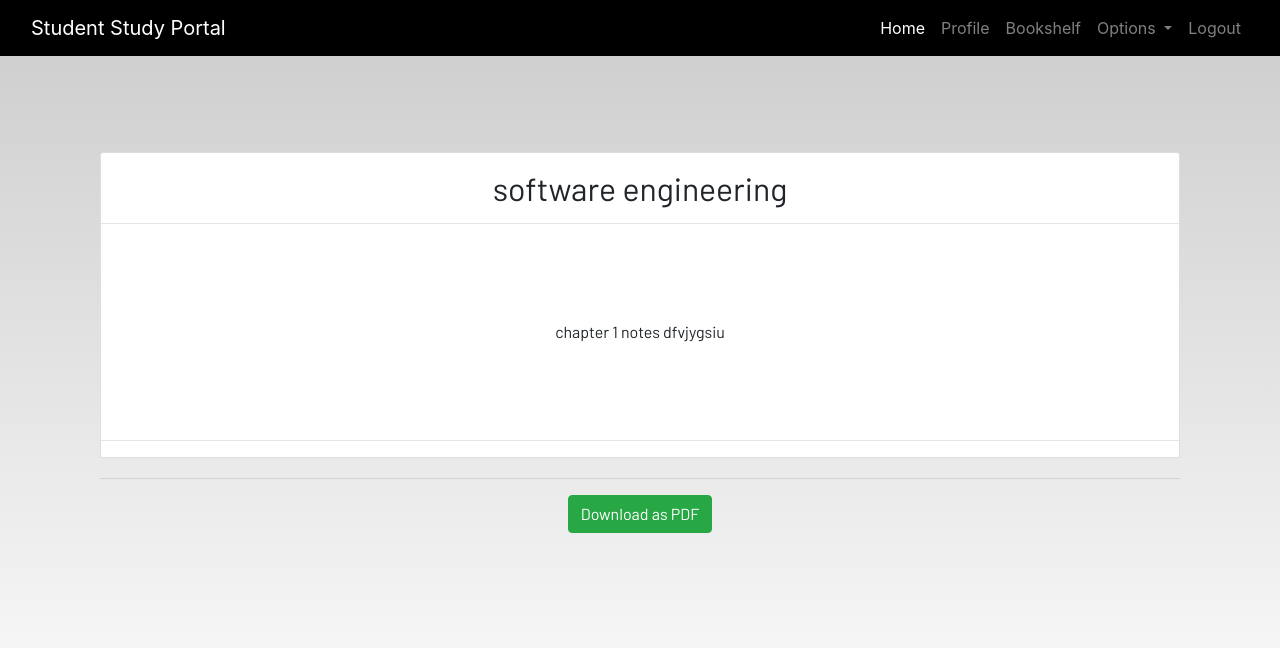
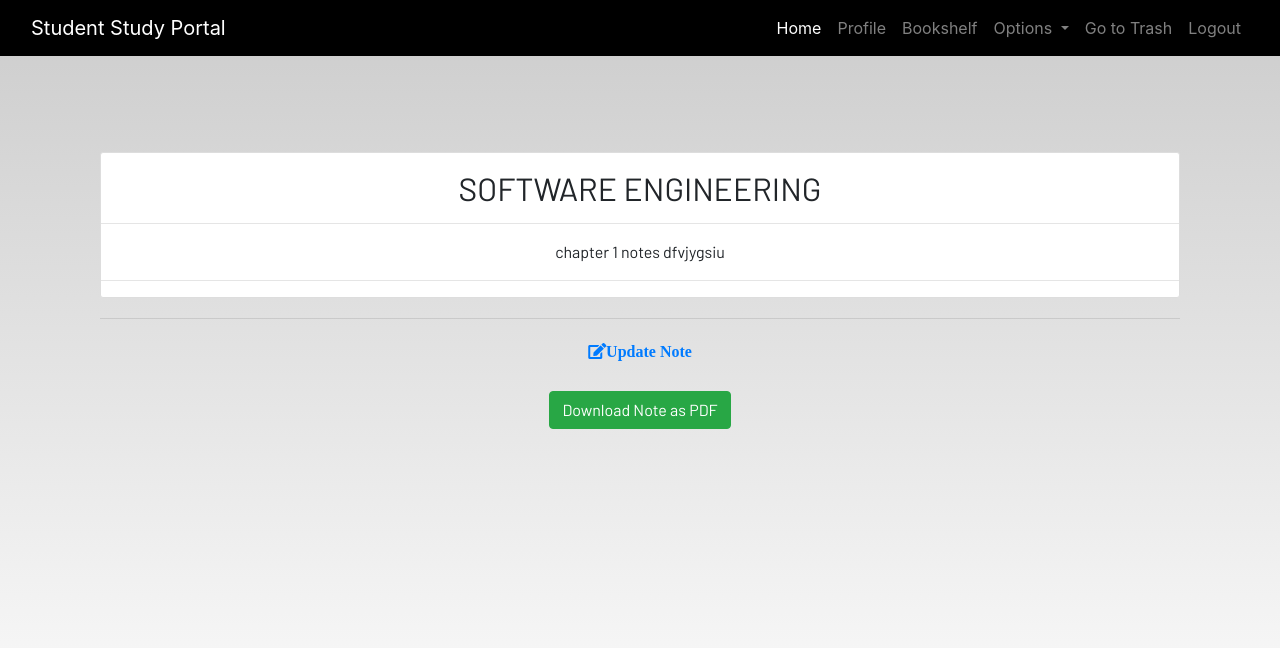
Before and after one commit to Ankit0304/Student-study-portal, a Django app: page /note_detail/1 in a window 1280 px wide. Shown: the top 648 px of the page. Run offline with Django 5.2, Linux system fonts and the light colour scheme; a user stored in the database is signed in; data comes from the database, SQL or seed files in the repository; both versions use the stored data as it was after the commit; some libraries are stand-ins or nearby versions; some web fonts are replaced.

Commit message:
add feature like trash restore in notes

```diff
--- a/Student_Study_Portal/dashboard/models.py
+++ b/Student_Study_Portal/dashboard/models.py
@@ -4,9 +4,10 @@ from ckeditor_uploader.fields import RichTextUploadingField
 # Create your models here.
 class Note(models.Model):
     user = models.ForeignKey(User, on_delete=models.CASCADE)
-    title = models.CharField(max_length=200)
+    title = models.CharField(max_length=200 )
     description = RichTextUploadingField()
     attachment = models.FileField(upload_to="pdfs/", blank=True, null=True)  # for PDF, images, slides
+    is_deleted = models.BooleanField(default=False)
 
     def __str__(self):
         return self.title
@@ -14,7 +15,6 @@ class Note(models.Model):
     class Meta :
         verbose_name = 'Note'
         verbose_name_plural = 'Note'
-
 class Homework(models.Model):
     user = models.ForeignKey(User, on_delete=models.CASCADE)
     subject = models.CharField(max_length=50)
--- a/Student_Study_Portal/dashboard/templates/dashboard/base.html
+++ b/Student_Study_Portal/dashboard/templates/dashboard/base.html
@@ -52,12 +52,15 @@
                 <a class="dropdown-item" href="{% url "todo" %}">To-do</a>
                 <a class="dropdown-item" href="{% url "homework" %}">Homework</a>
                 <div class="dropdown-divider"></div>
+
                 <a class="dropdown-item" href="{% url "notes" %}">Notes</a>
                 {% comment %} <a class="dropdown-item" href="#">Conversion</a> {% endcomment %}
                 <div class="dropdown-divider"></div>
               </div>
             </li>
-
+            <li class="nav-item">
+              <a href="{% url 'trash_notes' %}" class="nav-link">Go to Trash</a>
+            </li>
             <li class="nav-item">
               <a class="nav-link" href="{% url "logout" %}">Logout</a>
             </li>
--- a/Student_Study_Portal/dashboard/templates/dashboard/note_detail.html
+++ b/Student_Study_Portal/dashboard/templates/dashboard/note_detail.html
@@ -7,26 +7,31 @@
     <div class="container">
 
         <div class="content-section p-0 mt-5">
-
             <div class="m-3">
-                <h2>{{note.title}}</h2>
+                <h2>{{note.title | upper}}</h2>
             </div>
 
             <hr class="p-0 m-0">
-            <p class="description m-5 p-5">
+            <p class="description m-3 ">
                 {{note.description|safe}}
             </p>
             <hr>
             {% if note.attachment %}
             <p class="mt-3">
-                <b>Attachment:</b>
-                <a href="{{ note.attachment.url }}" target="_blank">View / Download</a>
+                <img src="{{ note.attachment.url }}" alt="Attachment" class="img-fluid">
+                <br>
+                <a href="{{ note.attachment.url }}" target="_blank" class="btn btn-primary">Download Image</a>
             </p>
             {% endif %}
         </div>
         <hr>
+        <a href="{% url 'update_note' note.id %}" class="btn btn-link p-0">
+            <i class="fa fa-edit fa-1x btn text-primary">Update Note</i>
+        </a>
+        <br>
+        <br>
         <a class="btn btn-success" href="{% url 'export_note_pdf' note.id %}">
-            Download as PDF
+            Download Note as PDF
         </a>
 
 
--- a/Student_Study_Portal/dashboard/urls.py
+++ b/Student_Study_Portal/dashboard/urls.py
@@ -7,6 +7,10 @@ urlpatterns = [
     path('notes/', views.notes, name='notes'),
     path('delete_note/<int:pk>', views.delete_note, name="delete_note"),
     path('note_detail/<int:pk>', views.notes_detail.as_view(), name="note_detail"),
+    path('notes/trash/', views.trash_notes, name='trash_notes'),
+    path('notes/<int:pk>/update/', views.update_note, name='update_note'),
+    path('notes/<int:pk>/restore/', views.restore_note, name='restore_note'),
+    path('notes/<int:pk>/delete_forever/', views.delete_forever, name='delete_forever'),
     path('homework/', views.homework, name='homework'),
     path('update_homework/<int:pk>', views.update_homework, name='update_homework'),
     path('delete_homework/<int:pk>', views.delete_homework, name='delete_homework'),
--- a/Student_Study_Portal/dashboard/views.py
+++ b/Student_Study_Portal/dashboard/views.py
@@ -17,7 +17,6 @@ def home(request):
 @login_required
 def notes(request):
     if request.method == 'POST':
-
         form = NoteForm(request.POST, request.FILES)
         if form.is_valid():
             notes = Note(user = request.user, title = form.cleaned_data['title'], description = form.cleaned_data['description'], attachment = form.cleaned_data['attachment'])
@@ -26,7 +25,7 @@ def notes(request):
         return redirect('notes')
     else:
         form = NoteForm()
-    notes = Note.objects.filter(user=request.user)
+    notes = Note.objects.filter(user=request.user, is_deleted=False)
     context = {
             'notes': notes,
             'form': form
@@ -34,8 +33,40 @@ def notes(request):
     return render(request, 'dashboard/notes.html', context)
 # @login_required
 def delete_note(request, pk=None):
-    Note.objects.get(id=pk).delete()
+    note = get_object_or_404(Note, id=pk, user=request.user)
+    note.is_deleted = True  # Soft delete
+    note.save()
+    # Note.objects.get(id=pk).delete()
     return redirect("notes")
+
+def trash_notes(request):
+    trashed = Note.objects.filter(user=request.user, is_deleted=True)
+    return render(request, 'dashboard/trash.html', {'notes': trashed})
+
+def restore_note(request, pk):
+    note = get_object_or_404(Note, id=pk, user=request.user, is_deleted=True)
+    note.is_deleted = False
+    note.save()
+    return redirect('trash_notes')
+
+def delete_forever(request, pk):
+    note = get_object_or_404(Note, id=pk, user=request.user, is_deleted=True)
+    note.delete()
+    return redirect('trash_notes')
+
+def update_note(request, pk):
+    note = get_object_or_404(Note, pk=pk, user=request.user)  # only allow editing own notes
+    if request.method == 'POST':
+        form = NoteForm(request.POST, request.FILES, instance=note)
+        if form.is_valid():
+            form.save()
+            messages.success(request, 'Note updated successfully!')
+            return redirect('notes')
+    else:
+        form = NoteForm(instance=note)
+
+    return render(request, 'dashboard/update_note.html', {'form': form, 'note': note})
+
 # @login_required
 class notes_detail(generic.DetailView):
     model = Note
```
Also changed, not shown: Student_Study_Portal/dashboard/templates/dashboard/notes.html (+11 -3 lines), Student_Study_Portal/dashboard/templates/dashboard/trash.html (added, +43 -0 lines), Student_Study_Portal/dashboard/templates/dashboard/update_note.html (added, +15 -0 lines), Student_Study_Portal/dashboard/migrations/0007_note_is_deleted.py (added), Student_Study_Portal/db.sqlite3, Student_Study_Portal/media/pdfs/images.jpeg (added), Student_Study_Portal/media/pdfs/images_1.jpeg (added).
